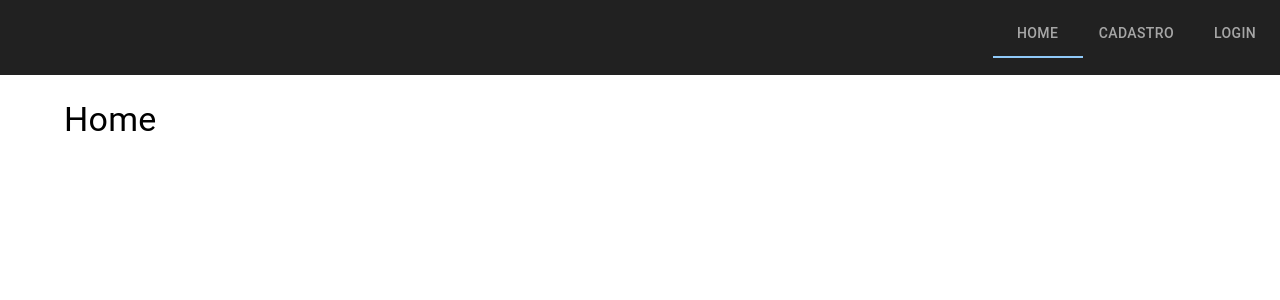
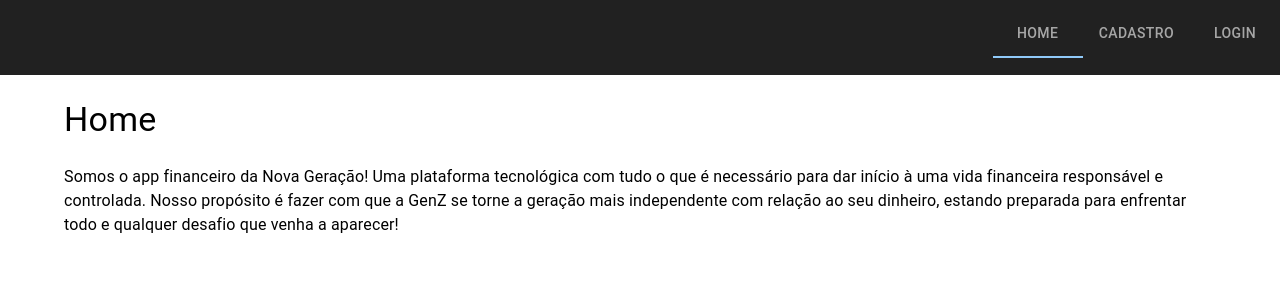
Before and after one commit to Cristiano7988/ng-cash, a React (Create React App) app: page / in a window 1280 px wide. Shown: the top 300 px of the page. Built offline with nearby package versions, Linux system fonts and the light colour scheme.

Commit message:
📝 Adicionando informações sobre o projeto

```diff
--- a/package.json
+++ b/package.json
@@ -26,9 +26,7 @@
   },
   "scripts": {
     "start": "react-scripts start",
-    "build": "react-scripts build",
-    "test": "react-scripts test",
-    "eject": "react-scripts eject"
+    "server": "node src/server.js"
   },
   "eslintConfig": {
     "extends": [
--- a/src/componentes/pages/Home/Home.jsx
+++ b/src/componentes/pages/Home/Home.jsx
@@ -8,6 +8,10 @@ const Home = () => {
             component="h1"
             children="Home"
         />
+        <Typography
+            component="p"
+            children="Somos o app financeiro da Nova Geração! Uma plataforma tecnológica com tudo o que é necessário para dar início à uma vida financeira responsável e controlada. Nosso propósito é fazer com que a GenZ se torne a geração mais independente com relação ao seu dinheiro, estando preparada para enfrentar todo e qualquer desafio que venha a aparecer!"
+        />
     </section>
   )
 };
```
Also changed, not shown: 1 other file (tests, documents, lock files or other folders).
